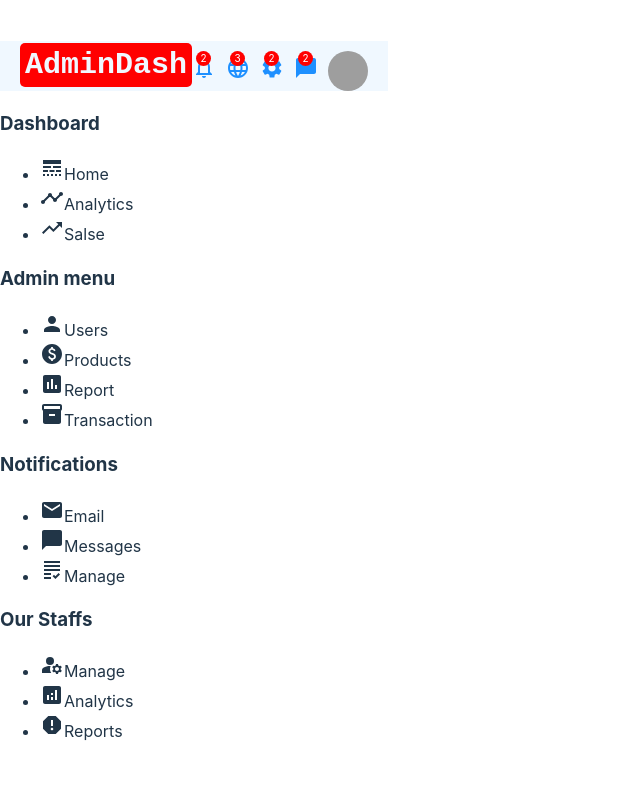
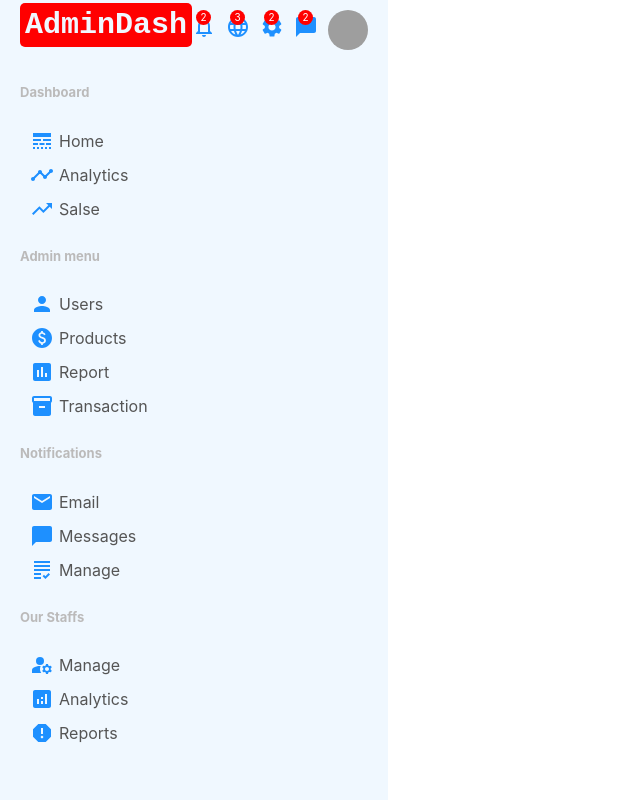
Before and after one commit to Crihojames/Dashboard-website, a React (Vite) app: page / in a window 1280 px wide. Shown: the whole page, without its empty margins (0-640 px from the left). Built offline with nearby package versions, Linux system fonts and the light colour scheme; grey boxes are pictures that could not be loaded.

Commit message:
add SideNav Css

```diff
--- a/src/assets/components/sidenav/SideNav.jsx
+++ b/src/assets/components/sidenav/SideNav.jsx
@@ -13,11 +13,12 @@ import {
   Analytics,
   Report,
 } from "@mui/icons-material"
+import "./sidenav.css"
 
 export default function SideNav() {
   return (
     <div className="sideNaveContainer">
-      <div className="sideNaveWrapeer">
+      <div className="sideNaveWrapper">
         <div className="sidenavMenu">
           <h3 className="sideNavTitle">Dashboard</h3>
           <ul className="sideNavList">
--- a/src/assets/components/sidenav/sidenav.css
+++ b/src/assets/components/sidenav/sidenav.css
@@ -1,3 +1,38 @@
 .sideNaveContainer{
     flex: 1;
+    height: calc(100vh - 50px);
+    position: sticky;
+    background-color: aliceblue;
+    top: 50px;
 }
+.sideNaveWrapper{
+    padding: 20px;
+    color: #555;
+}
+.sidenavMenu{
+    margin-bottom: 10px;
+}
+.sideNavTitle{
+    font-size: 13px;
+    color: rgb(187, 186, 186);
+}
+.sideNavList{
+    list-style: none;
+    padding: 5px;
+}
+.sidenavListItem{
+    padding: 5px;
+    cursor: pointer;
+    display: flex;
+    align-items: center;
+    border-radius: 5px;
+}
+.sidenavListItem.active, .sidenavListItem:hover{
+    background-color: rgb(240, 240, 255);
+    font: black;
+}
+.sidenavIcon{
+    margin-right: 5px;
+    font-size: 20px;
+    color: dodgerblue;
+}
```
